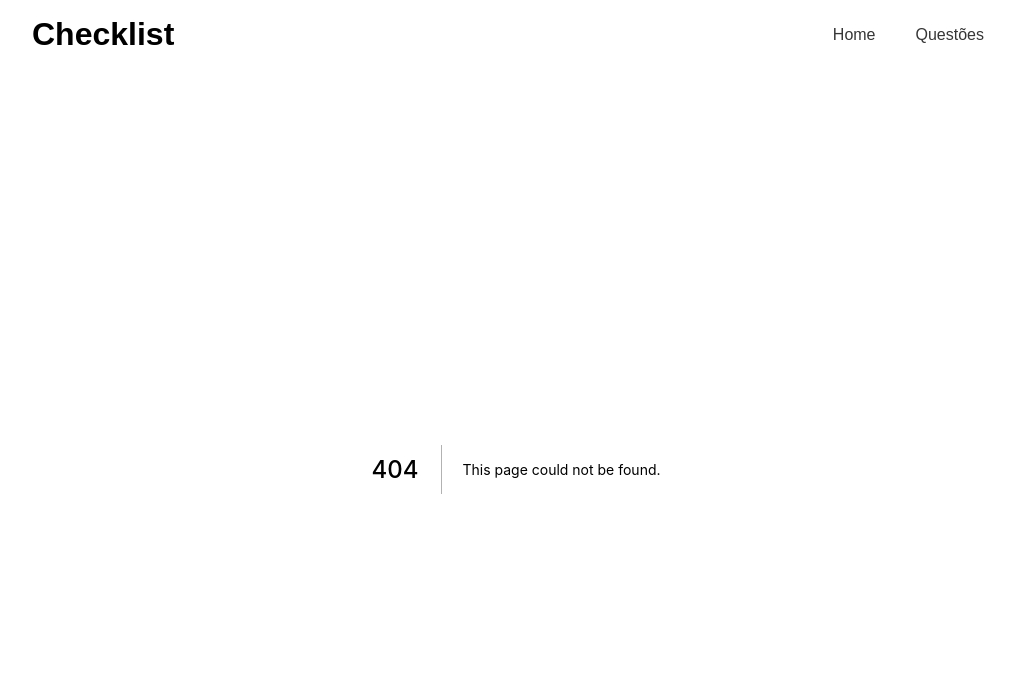
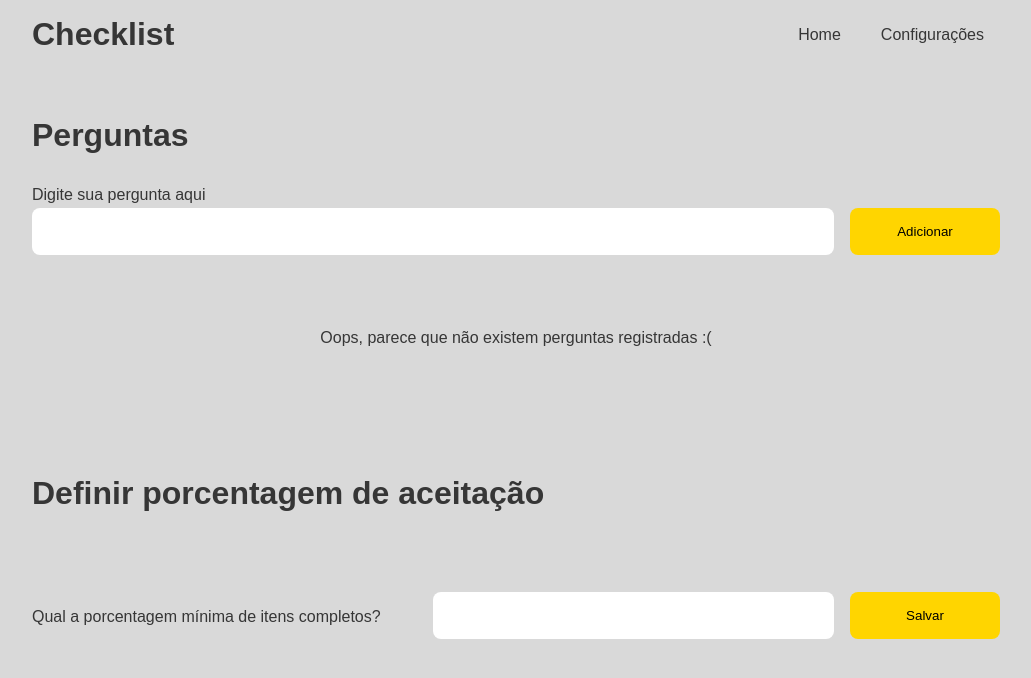
Before and after one commit to Guillescas/qa-list, a Next.js app: page /configuration in a window 1280 px wide. Before the commit this address had no page. Shown: the top 678 px of the page, without its empty margins (124-1155 px from the left). Built offline with nearby package versions, Linux system fonts and the light colour scheme.

Commit message:
Finished to add acceptance percentage on app

```diff
--- a/src/components/Button/styles.ts
+++ b/src/components/Button/styles.ts
@@ -1,5 +1,5 @@
 import styled from 'styled-components';
-import { lighten } from 'polished'
+import { darken, lighten } from 'polished'
 
 interface IContainerProps {
   background?: string
@@ -30,4 +30,17 @@ export const Container = styled.button<IContainerProps>`
       background ? lighten(0.1, background) : lighten(0.1, theme.colors.primary)
     };
   }
+
+  &:disabled {
+    cursor: not-allowed;
+    background: ${({ theme, background }) =>
+      background ? darken(0.1, background) : darken(0.1, theme.colors.primary)
+    };
+
+    &:hover {
+      background: ${({ theme, background }) =>
+        background ? darken(0.1, background) : darken(0.1, theme.colors.primary)
+      };
+    }
+  }
 `;
--- a/src/components/Header/index.tsx
+++ b/src/components/Header/index.tsx
@@ -12,8 +12,8 @@ const Header = (): ReactElement => {
         <Link href='/'>
           <a>Home</a>
         </Link>
-        <Link href='/edit-questions'>
-          <a>Questões</a>
+        <Link href='/configuration'>
+          <a>Configurações</a>
         </Link>
       </div>
     </Styles.Container>
--- a/src/components/Input/index.tsx
+++ b/src/components/Input/index.tsx
@@ -4,7 +4,7 @@ import * as Styles from './styles';
 
 interface IInputProps extends InputHTMLAttributes<HTMLInputElement> {
   name: string
-  label: string
+  label?: string
   register: any
   error?: string
 }
@@ -18,8 +18,8 @@ const Input = ({
 }: IInputProps): ReactElement => {
   return (
     <Styles.Container error={!!error}>
-      <label htmlFor={name}>{label}</label>
-      <input type='text' {...rest} name={name} {...register(name)} />
+      {label && <label htmlFor={name}>{label}</label>}
+      <input type='text' name={name} {...register(name)} {...rest} />
       <div className="error">
        {error && <p>Campo vazio</p>}
       </div>
--- a/src/pages/edit-questions.tsx
+++ b/src/pages/configuration.tsx
@@ -8,7 +8,7 @@ import { v4 as uuidv4 } from 'uuid';
 import Button from '../components/Button';
 import EditableInput from '../components/EditableInput';
 
-import * as Styles from '../styles/Pages/EditQuestions'
+import * as Styles from '../styles/Pages/Configuration'
 
 export type ConditionType = 'CHECKED' | 'NOT-CHECKED' | 'EMPTY'
 
@@ -18,7 +18,7 @@ export interface IQuestionsProps {
   condition: ConditionType
 }
 
-const EditQuestions = (): ReactElement => {
+const Configuration = (): ReactElement => {
   const [isUserEditingQuestion, setIsUserEditingQuestion] = useState(false)
   const [questionBeingEdited, setQuestionBeingEdited] = useState<IQuestionsProps>({} as IQuestionsProps)
   const [questions, setQuestions] = useState<IQuestionsProps[]>(() => {
@@ -40,6 +40,28 @@ const EditQuestions = (): ReactElement => {
     setError,
     formState: { errors }
   } = useForm()
+
+  const {
+    register: register2,
+    handleSubmit: handleSubmit2,
+    getValues: getValues2,
+    setValue: setValue2,
+    setError: setError2,
+    formState: { errors: errors2 }
+  } = useForm()
+
+  const [acceptancePercentage, setAcceptancePercentage] = useState(() => {
+    const { acceptancePercentage: acceptancePercentageFromCookies } = nookies.get()
+
+    if (acceptancePercentageFromCookies) {
+      const parsedAcceptancePercentage = Number(JSON.parse(acceptancePercentageFromCookies))
+      setValue2('acceptancePercentage', parsedAcceptancePercentage)
+
+      return parsedAcceptancePercentage
+    }
+
+    return 0
+  })
 
   const handleCreateQuestion = () => {
     const newQuestion = getValues('question')
@@ -111,11 +133,26 @@ const EditQuestions = (): ReactElement => {
     reset()
   }
 
+  const handleSetAcceptancePercentage = () => {
+    const percentage = getValues2('acceptancePercentage')
+
+    if (percentage > 100 || percentage < 0) {
+      setError2('acceptancePercentage', {
+        type: 'manual',
+        message: 'Valor inválido. Insira um valor entre 0 e 100'
+      })
+    }
+
+    nookies.set(undefined, 'acceptancePercentage', JSON.stringify(percentage))
+    setAcceptancePercentage(percentage)
+    setValue2('acceptancePercentage', percentage)
+  }
+
   return (
     <Styles.Container>
       <Styles.Content>
         <form onSubmit={handleSubmit(handleCreateQuestion)}>
-          <h1>Adicione suas perguntas aqui</h1>
+          <h1>Perguntas</h1>
 
           <div className="input-wrapper">
             <Input
@@ -130,10 +167,8 @@ const EditQuestions = (): ReactElement => {
         </form>
 
         <Styles.Questions>
-          <h2>Perguntas já registradas:</h2>
-
           {questions.length === 0 && (
-            <p>Ops, parece que não existem perguntas cadastradas :(</p>
+            <p>Oops, parece que não existem perguntas registradas :(</p>
           )}
 
           {questions.map(question => (
@@ -205,10 +240,29 @@ const EditQuestions = (): ReactElement => {
             </Styles.Question>
           ))}
         </Styles.Questions>
+
+        <Styles.AcceptancePercentage>
+          <h1>Definir porcentagem de aceitação</h1>
+
+          <form onSubmit={handleSubmit2(handleSetAcceptancePercentage)}>
+            <p>Qual a porcentagem mínima de itens completos?</p>
+
+            <Input
+              register={register2}
+              name='acceptancePercentage'
+              error={errors2.acceptancePercentage && errors2.acceptancePercentage}
+              type='number'
+              min='0'
+              max='100'
+              step="1"
+            />
+
+            <Button title='Salvar' type='submit' />
+          </form>
+        </Styles.AcceptancePercentage>
       </Styles.Content>
-
     </Styles.Container>
   );
 };
 
-export default EditQuestions
+export default Configuration
--- a/src/styles/Pages/EditQuestions.ts
+++ b/src/styles/Pages/Configuration.ts
@@ -1,4 +1,4 @@
-import { darken, lighten } from 'polished';
+import { darken } from 'polished';
 import styled from 'styled-components';
 
 interface IQuestionProps {
@@ -46,7 +46,7 @@ export const Content = styled.div`
 export const Questions = styled.div`
   width: 100%;
 
-  margin-top: 3rem;
+  margin-top: 1.5rem;
 
   transition: all 0.2s;
 
@@ -153,3 +153,27 @@ export const Question = styled.div<IQuestionProps>`
     }
   }
 `;
+
+export const AcceptancePercentage = styled.div`
+  margin: 8rem 0;
+
+  > form {
+    display: flex;
+    align-items: flex-start;
+    justify-content: space-between;
+
+    margin-top: 2rem;
+
+    p {
+      margin-top: 1rem;
+      width: 100%;
+    }
+
+    button {
+      max-width: 150px;
+      height: 47px;
+
+      margin-left: 1rem;
+    }
+  }
+`
```
Also changed, not shown: src/pages/index.tsx (+44 -8 lines), src/styles/Pages/Home.ts (+62 -5 lines).
